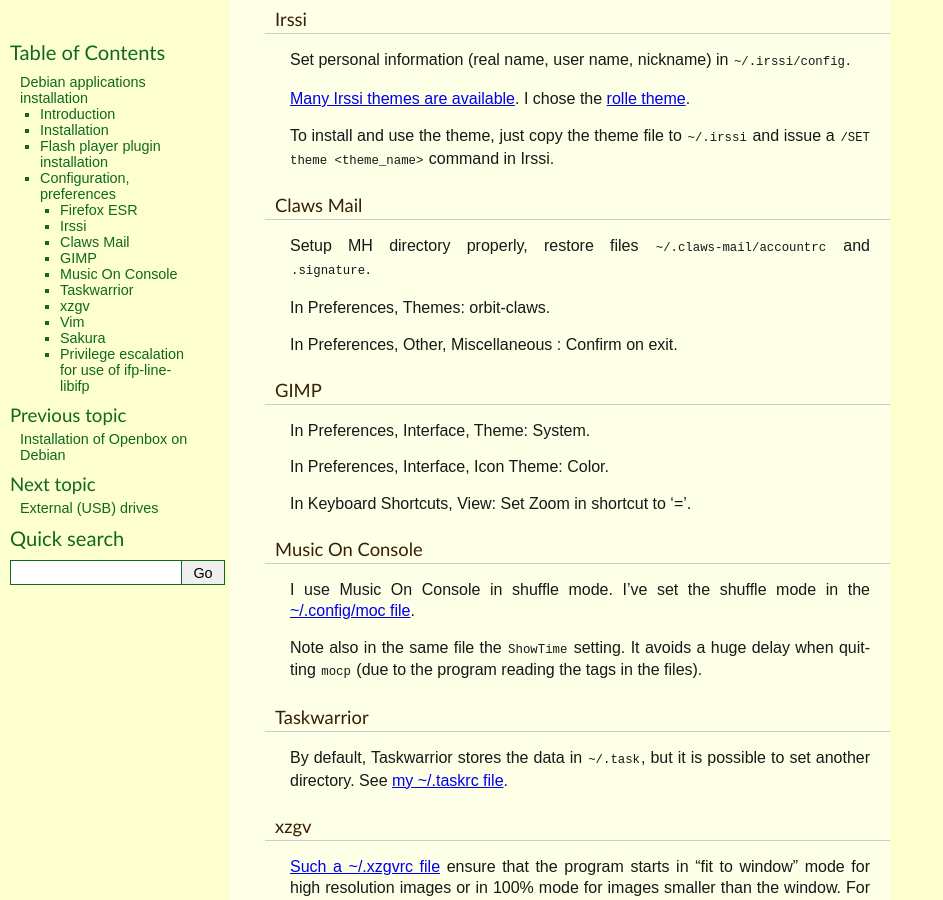
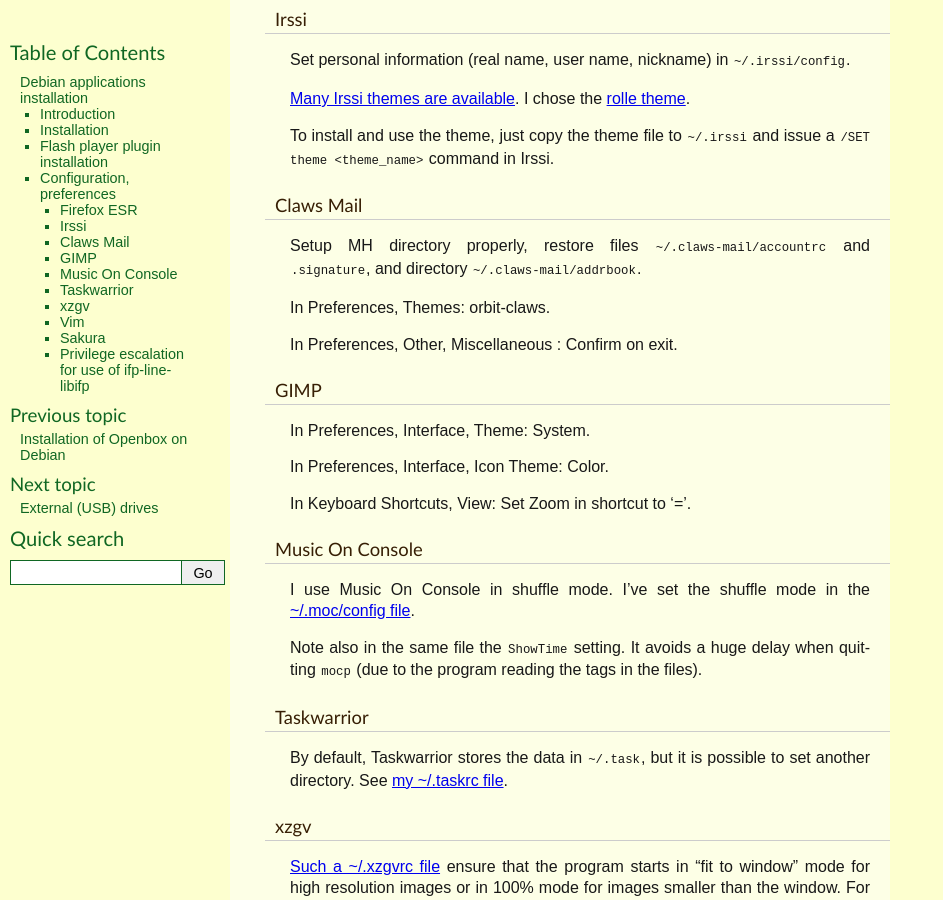
Before and after one commit to thierr26/thierr26_personal_notes_sphinx_sources, a Sphinx documentation site: the page built from source/debian_apps_install.rst, in a window 1280 px wide and 900 px high, scrolled down 3598 px. Shown: the whole window, without its empty margins (0-943 px from the left). Built offline with Sphinx 7.4.7, drawn with Linux system fonts in a browser that asks for light colours.

```diff
--- a/source/debian_apps_install.rst
+++ b/source/debian_apps_install.rst
@@ -195,7 +195,7 @@ Claws Mail
   single: ~/.signature
 
 Setup MH directory properly, restore files ``~/.claws-mail/accountrc`` and
-``.signature``.
+``.signature``, and directory ``~/.claws-mail/addrbook``.
 
 In Preferences, Themes: orbit-claws.
 
@@ -227,7 +227,7 @@ Music On Console
   single: ~/.moc/config
 
 I use Music On Console in shuffle mode. I've set the shuffle mode in the
-`~/.config/moc file
+`~/.moc/config file
 <https://github.com/thierr26/thierr26_config_files/blob/master/.moc/config>`_.
 
 Note also in the same file the ``ShowTime`` setting. It avoids a huge delay
--- a/source/openbox_on_debian.rst
+++ b/source/openbox_on_debian.rst
@@ -37,6 +37,8 @@ Then an unprivileged user can start Openbox with::
 
 A right mouse click opens the Openbox root-menu. From there you can launch a
 terminal.
+
+If the keyboard layout is wrong, try rebooting.
 
 At this point, I :doc:`install and tweak the applications I want on the system
 <debian_apps_install>`. Then I proceed with the configuration of
```
